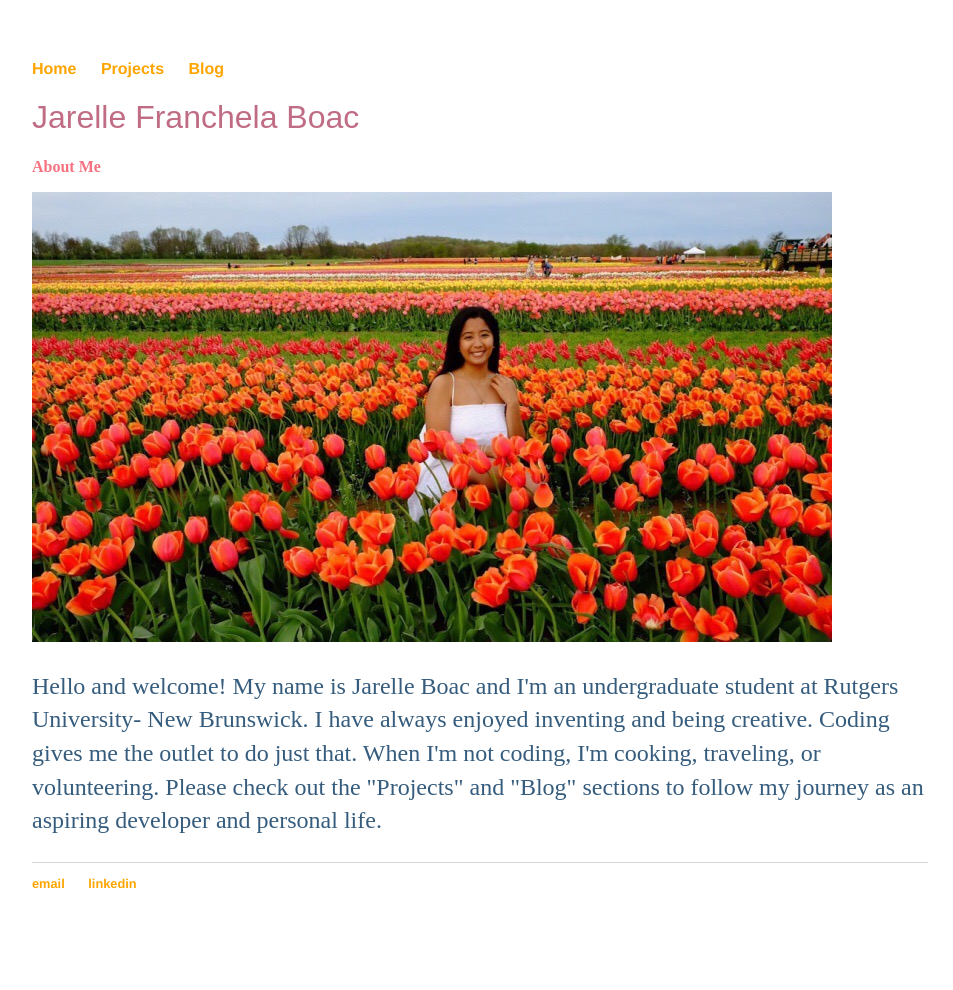
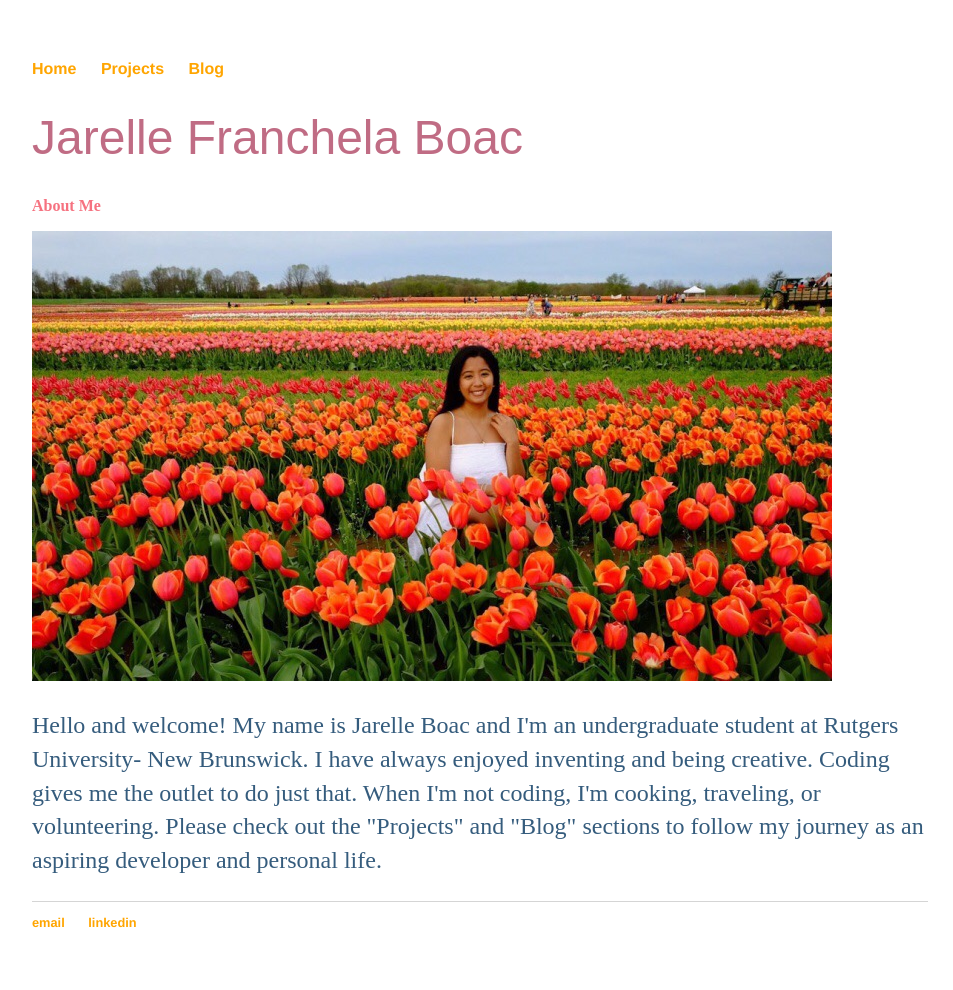
Before and after one commit to jarelle22/jarelleboac.github.io, a Jekyll site: the page built from index.html, in a window 1280 px wide. Shown: the whole page, without its empty margins (160-1113 px from the left). Built offline with Jekyll 4.4.1, drawn with Linux system fonts in a browser that asks for light colours; before the commit the page ends 951 px from its top, so only the background shows below that.

Commit message:
Update main.css
trying to edit font

```diff
--- a/css/main.css
+++ b/css/main.css
@@ -20,10 +20,9 @@ a:hover {
     text-decoration: underline; /*when your cursor hovers over a link, it is underlined!*/
 }
 h1 {
-    /*font-size: 3em;
-    font-family:'Helvetica', 'Arial', 'Sans-Serif';*/
+    font-size: 3em;
+    /*font-family:'Helvetica', 'Arial', 'Sans-Serif';*/
     color: #C06C84;
-
     font-family: brandon-grotesque, sans-serif;
     font-style: normal;
     font-weight: 100;
```
